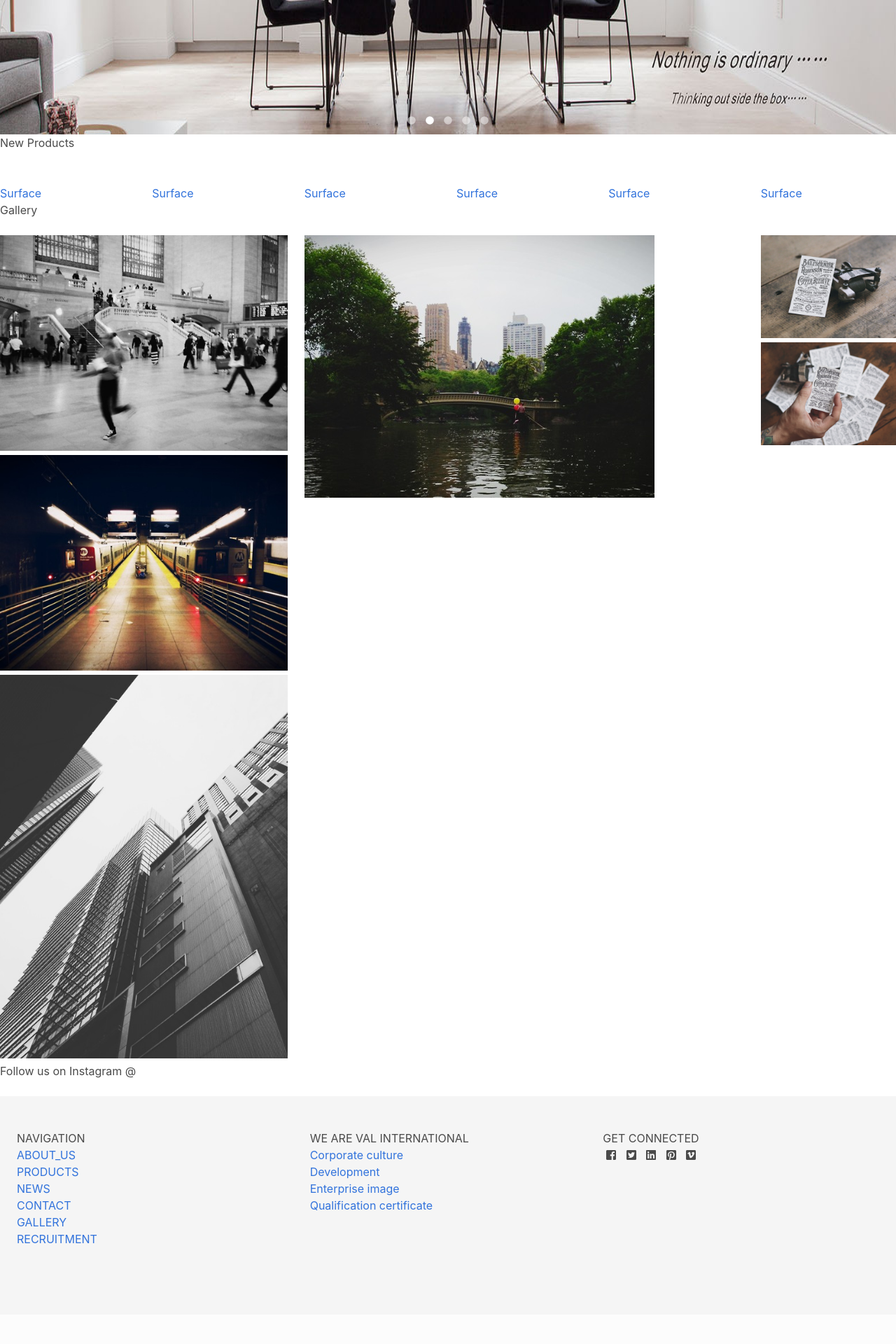
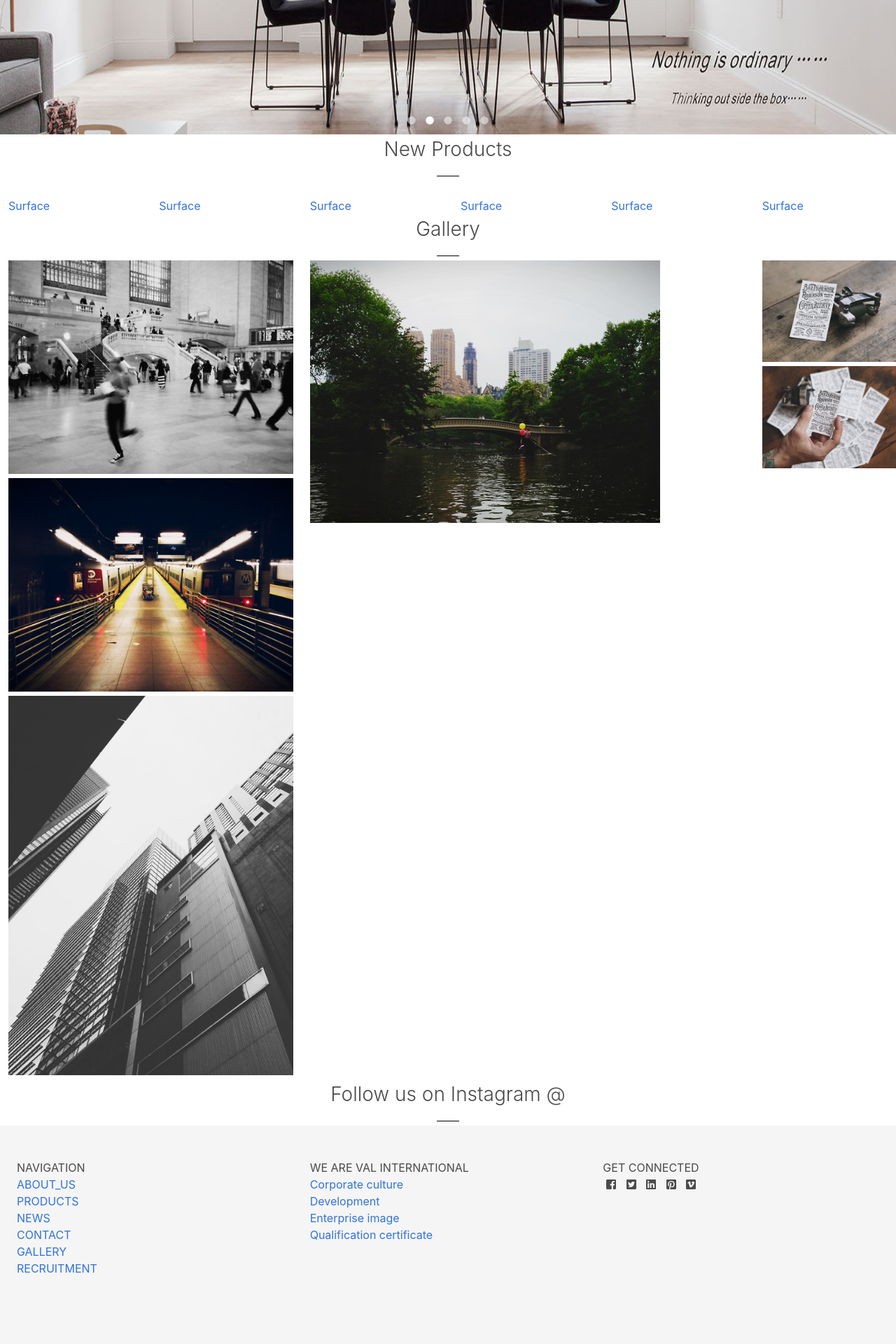
Before and after one commit to a972667237/Val, a Django app: page / in a window 1280 px wide. Shown: the part 655-2575 px from the top of the page at 70% size. Before the commit the page ends 2431 px from the top, so only its background shows below. Run offline with Django 3.2, Linux system fonts and the light colour scheme; data comes from the database, SQL or seed files in the repository; some libraries are stand-ins or nearby versions.

Commit message:
chore(index): index.css

```diff
--- a/static/css/index.css
+++ b/static/css/index.css
@@ -39,3 +39,23 @@ header{
     background: url(../img/logo.png) no-repeat center;
     background-size: 100%;
 }
+
+.vertial-content.columns{
+    margin-left: 0;
+}
+
+.vertial-card-title{
+    text-align: center;
+}
+
+.vertial-card-title h2{
+    font-size: 1.75em;
+    font-weight: 300;
+}
+
+.vertials-card .vertial-hr{
+    display: inline-block;
+    width: 2em;
+    border-bottom: 1px solid #000;
+    margin-top: -12px;
+}
--- a/templates/index.html
+++ b/templates/index.html
@@ -197,7 +197,6 @@
             <article class="new-product vertials-card">
                 <div class="vertial-card-title">
                     <h2>New Products</h2>
-                    <br>
                     <div class="vertial-hr"></div>
                 </div>
                 <div class="vertial-content columns">
@@ -266,7 +265,6 @@
             <article class="gallery vertials-card">
                 <div class="vertial-card-title">
                     <h2>Gallery</h2>
-                    <br>
                     <div class="vertial-hr"></div>
                 </div>
                 <div class="vertial-content columns">
@@ -287,7 +285,6 @@
             <article class="follow vertials-card">
                 <div class="vertial-card-title">
                     <h2>Follow us on Instagram @</h2>
-                    <br>
                     <div class="vertial-hr"></div>
                 </div>
                 <div class="vertial-content">
```
Also changed, not shown: 1 other file.
